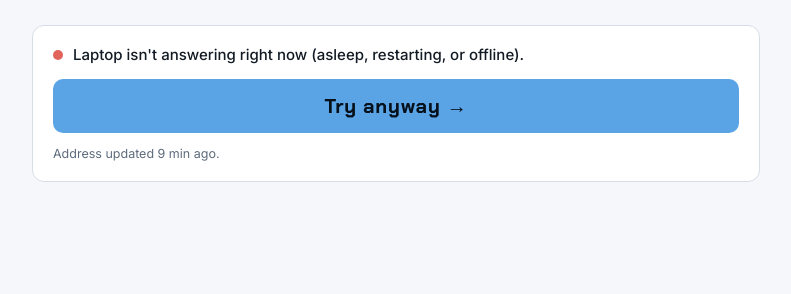
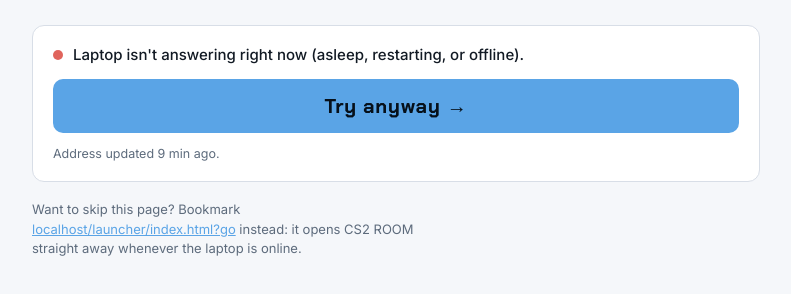
Before and after one commit to mojolowjo/cs2-demo-coach, a plain HTML site: page launcher/index.html in a window 1280 px wide. Shown: the part 254-548 px from the top of the page, without its empty margins (244-1035 px from the left). Drawn offline with Linux system fonts and the light colour scheme; no server answers; files whose address does not match are found by name.

Commit message:
Launcher: stays on the page with an Open button; ?go bookmark skips straight in
Co-Authored-By: Claude Opus 5.5 <noreply@anthropic.com>
Claude-Session: https://claude.ai/code/session_01LjUFR4sx6nUGADtpkzRFCQ

```diff
--- a/launcher/index.html
+++ b/launcher/index.html
@@ -31,6 +31,7 @@ p { color: var(--muted); margin: 14px 0 28px; max-width: 48ch; }
   background: var(--ct); color: #06101a; text-decoration: none; border-radius: 10px; padding: 12px 18px; }
 .go[aria-disabled="true"] { background: var(--line); color: var(--muted); pointer-events: none; }
 small { color: var(--muted); }
+.tip { font-size: 13px; margin-top: 18px; } .tip a { color: var(--ct); }
 </style>
 </head>
 <body>
@@ -42,10 +43,12 @@ small { color: var(--muted); }
     <a class="go" id="go" href="#" aria-disabled="true">Open CS2 ROOM →</a>
     <small id="when"></small>
   </div>
+  <p class="tip">Want to skip this page? Bookmark <a id="goLink" href="?go">this link</a> instead: it opens CS2 ROOM straight away whenever the laptop is online.</p>
 </div>
 <script>
 (async () => {
   const $ = (id) => document.getElementById(id);
+  $("goLink").href = location.origin + location.pathname + "?go"; $("goLink").textContent = $("goLink").href.replace(/^https?:\/\//, "");
   // two copies of the address: this site's (rebuilt about a minute after the laptop pushes) and the repo's raw file (live)
   const sources = ["tunnel.json", "https://raw.githubusercontent.com/mojolowjo/cs2-demo-coach/main/data/tunnel.json"];
   const got = (await Promise.all(sources.map(u => fetch(u + "?t=" + Date.now(), { cache: "no-store" }).then(r => r.ok ? r.json() : null).catch(() => null))))
@@ -61,7 +64,7 @@ small { color: var(--muted); }
                                  new Promise(r => setTimeout(() => r(false), 8000))]);
   if (up) {
     $("dot").className = "dot on"; $("msg").textContent = "Laptop is online."; $("go").removeAttribute("aria-disabled");
-    if (!location.search.includes("stay")) setTimeout(() => location.replace(t.url), 900);
+    if (new URLSearchParams(location.search).has("go")) location.replace(t.url);   // the "skip this page" bookmark
   } else {
     $("dot").className = "dot off"; $("msg").textContent = "Laptop isn't answering right now (asleep, restarting, or offline).";
     $("go").removeAttribute("aria-disabled"); $("go").textContent = "Try anyway →";
```
